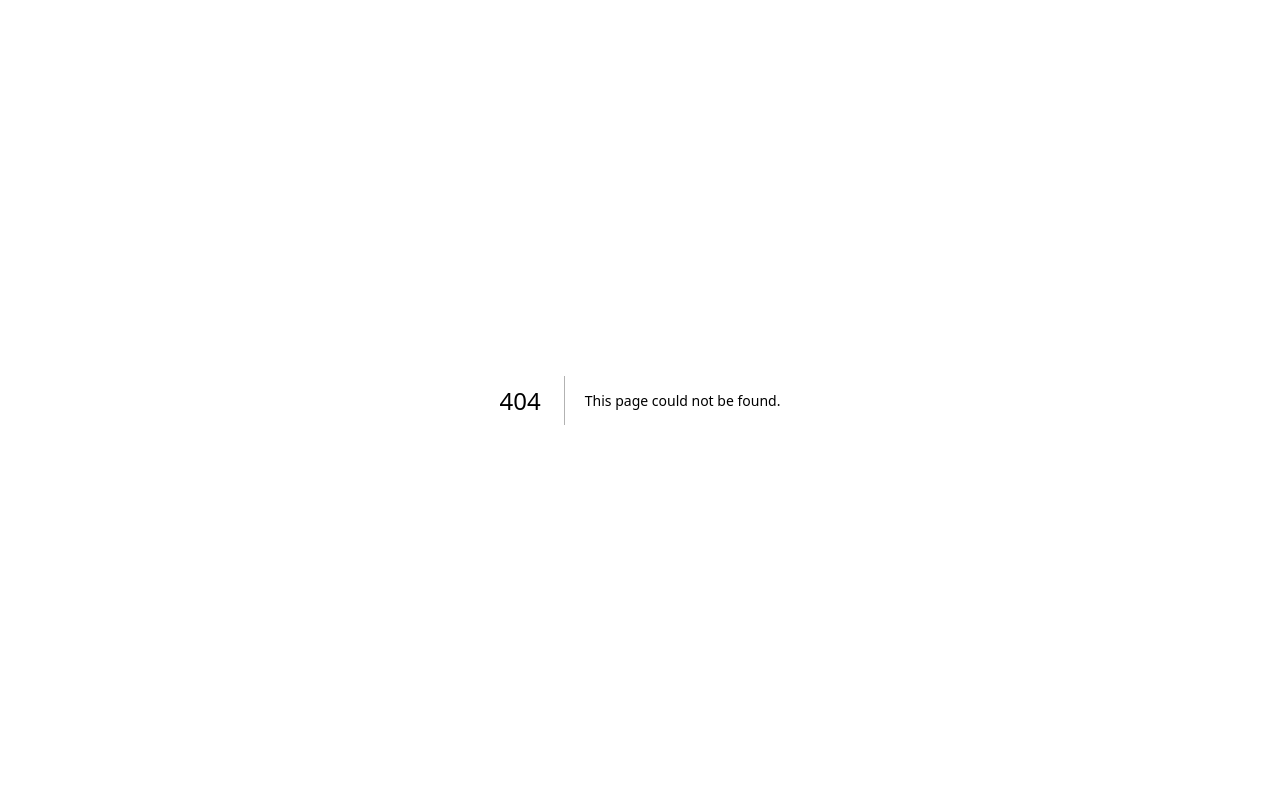
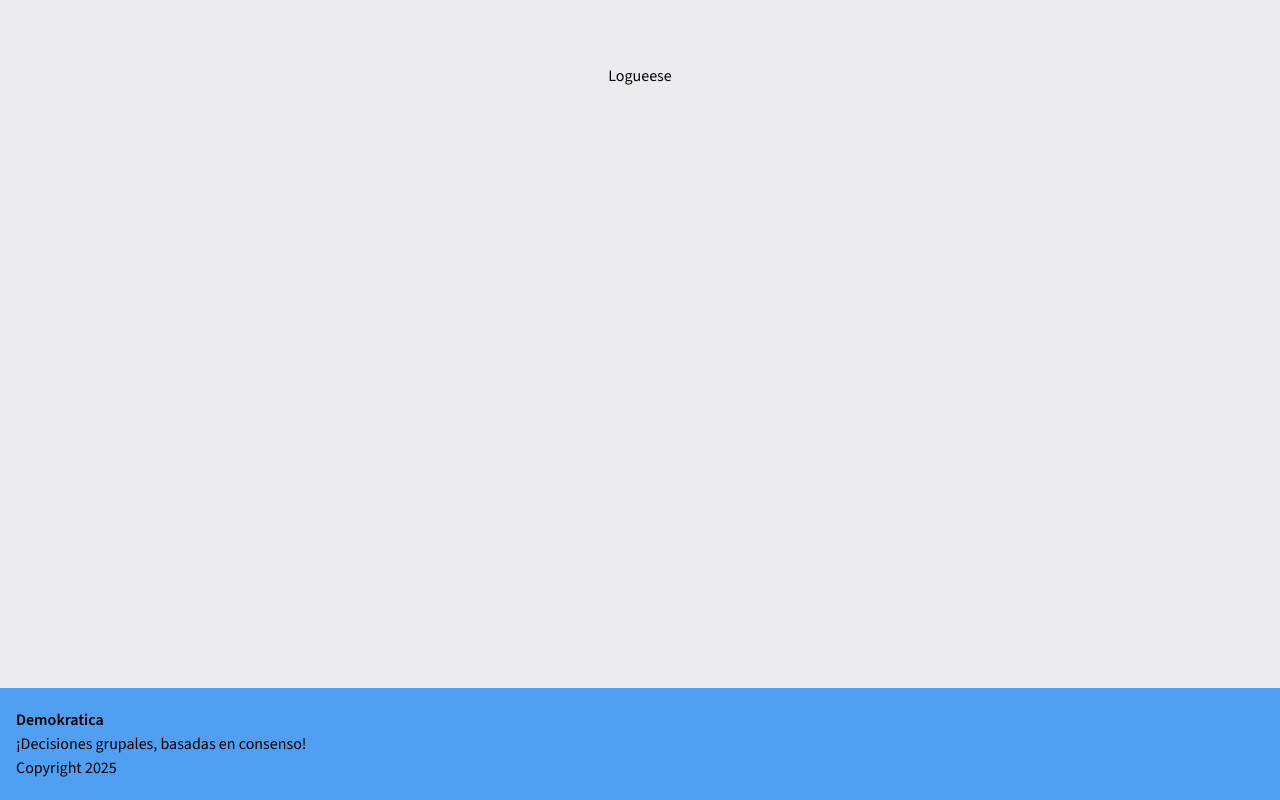
Before and after one commit to cesarALS/demokratica-frontend, a Next.js app: page /ingrese in a window 1280 px wide. Before the commit this address had no page. Built offline with nearby package versions, Linux system fonts and the light colour scheme.

Commit message:
nuevas rutas para login y registro

```diff
--- /dev/null
+++ b/src/app/(informative)/precios/page.tsx
@@ -0,0 +1,11 @@
+// Página de precios
+
+const Precios = () => {
+    return (
+        <div className="flex items-center justify-center pt-2">
+            <h1>Precios</h1>
+        </div>
+    );
+};
+
+export default Precios;
--- /dev/null
+++ b/src/app/(login)/ingrese/page.tsx
@@ -0,0 +1,12 @@
+
+// Página de Loguearse
+
+const Login = () => {
+    return(
+        <div className="flex items-center justify-center">
+            <h1>Logueese</h1>
+        </div>
+    );
+};
+
+export default Login;
--- /dev/null
+++ b/src/app/(login)/layout.tsx
@@ -0,0 +1,23 @@
+
+// Este es el layout para las páginas de registrarse y loguearse
+// Probablemente el header de esta sección sea diferente, o incluso puede no haber header
+
+import Footer from "@/components/1.molecules/1.Footer";
+
+const LoginRegisterLayout = ({
+    children,
+}: Readonly<{
+    children: React.ReactNode;
+}>) => {
+
+    return (
+        <div className="bg-ThirdGray min-h-screen flex flex-col">
+            <main className={`flex-1 mt-header-size`}>
+                {children}
+            </main>
+            <Footer></Footer>
+        </div>
+    );
+};
+
+export default LoginRegisterLayout;
--- /dev/null
+++ b/src/app/(login)/unase/page.tsx
@@ -0,0 +1,12 @@
+
+// Página de Registrarse
+
+const Join = () => {
+    return(
+        <div className="flex items-center justify-center">
+            <h1>Únase</h1>
+        </div>
+    );
+};
+
+export default Join;
--- a/src/components/1.molecules/0.Header.tsx
+++ b/src/components/1.molecules/0.Header.tsx
@@ -24,15 +24,15 @@ const Header = () => {
             </div>
             <div className="flex items-center justify-center gap-10 w-[70%] h-full ">
                 <HeaderLink link='/' name="Casos de Uso"></HeaderLink>
-                <HeaderLink link='/conocenos' name="Conócenos"></HeaderLink>
-                <HeaderLink link='/' name="Precios"></HeaderLink>
+                <HeaderLink link='/conozcanos' name="Conózcanos"></HeaderLink>
+                <HeaderLink link='/precios' name="Precios"></HeaderLink>
                 <HeaderLink link='/ayuda' name="Ayuda"></HeaderLink>
                 <HeaderLink link='/FAQs' name="Preguntas Frecuentes"></HeaderLink>
             </div>
             <div className="flex justify-center items-center w-[15%] h-full">
-                <Link href={'/'} passHref>
+                <Link href={'/ingrese'} passHref>
                     <button className="bg-PrimCreamCan rounded-md px-8 border-[0.15em] border-black transition-transform transform duration-200 hover:scale-110">
-                        Ingresa
+                        Ingrese
                     </button>
                 </Link>
             </div>
```
Also changed, not shown: src/app/(informative)/conozcanos/page.tsx (renamed from src/app/(informative)/conocenos/page.tsx).
